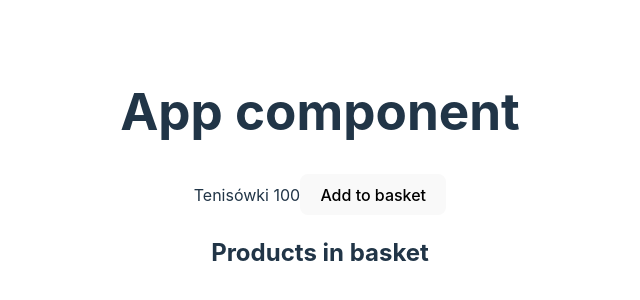
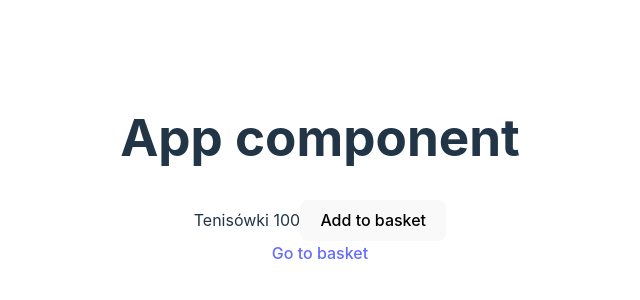
Before and after one commit to patrykomiotek/ocdapp2, a React (Vite) app: page / in a window 1280 px wide. Shown: the part 230-530 px from the top of the page, without its empty margins (320-960 px from the left). Built offline with nearby package versions, Linux system fonts and the light colour scheme.

Commit message:
feat: routing

```diff
--- a/package.json
+++ b/package.json
@@ -15,6 +15,7 @@
     "axios": "^1.5.1",
     "react": "^18.2.0",
     "react-dom": "^18.2.0",
+    "react-router-dom": "^6.16.0",
     "uuid": "^9.0.1",
     "zod": "^3.22.4"
   },
--- a/src/App.tsx
+++ b/src/App.tsx
@@ -19,7 +19,35 @@ import { AuthContext, AuthProvider } from "./components/Auth/AuthContext";
 import { ThemeProvider } from "./components/Theme/ThemeContext";
 import { ErrorBoundary } from "./components/ErrorBoundary/ErrorBoundary";
 import { Products } from "./components/Products";
-import { Shop } from "./features/shop";
+import { Shop, ShoppingCart } from "./features/shop";
+import {
+  createBrowserRouter,
+  BrowserRouter as Router,
+  RouterProvider,
+} from "react-router-dom";
+import { ShopContextProvider } from "./features/shop/ShopContext";
+
+{
+  /* <a href="/">Home</a>
+<a href="/basket">Basket</a>
+
+document.getElementsByName('a')
+clickListener = (event) => {
+  event.preventDefault();
+  history.push('/basket')
+} */
+}
+
+const routes = createBrowserRouter([
+  {
+    path: "/",
+    element: <Shop />,
+  },
+  {
+    path: "/basket",
+    element: <ShoppingCart />,
+  },
+]);
 
 function App() {
   const [showCounter, setShowCounter] = useState(true);
@@ -69,7 +97,9 @@ function App() {
       <ErrorBoundary fallback={<p>Oh no!</p>}>
         <AuthInfo />
       </ErrorBoundary> */}
-      <Shop />
+      <ShopContextProvider>
+        <RouterProvider router={routes} />
+      </ShopContextProvider>
     </div>
   );
 }
--- a/src/features/shop/Shop.tsx
+++ b/src/features/shop/Shop.tsx
@@ -2,6 +2,7 @@ import { Product } from "./Product";
 import type { ProductDto } from "./types";
 import { ShoppingCart } from ".";
 import { ShopContextProvider } from "./ShopContext";
+import { Link } from "react-router-dom";
 
 export const Shop = () => {
   const product: ProductDto = {
@@ -11,11 +12,9 @@ export const Shop = () => {
 
   return (
     <div>
-      <ShopContextProvider>
-        <Product product={product} />
-        {/* <Product product={product} onAddToBasket={() => handleAddToBasket(product)} /> */}
-        <ShoppingCart />
-      </ShopContextProvider>
+      <Product product={product} />
+      {/* <Product product={product} onAddToBasket={() => handleAddToBasket(product)} /> */}
+      <Link to="/basket">Go to basket</Link>
     </div>
   );
 };
--- a/src/features/shop/ShopContext.tsx
+++ b/src/features/shop/ShopContext.tsx
@@ -40,6 +40,8 @@ export const ShopContextProvider = ({
   );
 };
 
+// ShopContextProvider.displayName = "Trololo";
+
 // eslint-disable-next-line react-refresh/only-export-components
 export const useShopContext = () => {
   const context = useContext(ShopContext);
```
Also changed, not shown: 1 other file (tests, documents, lock files or other folders).
